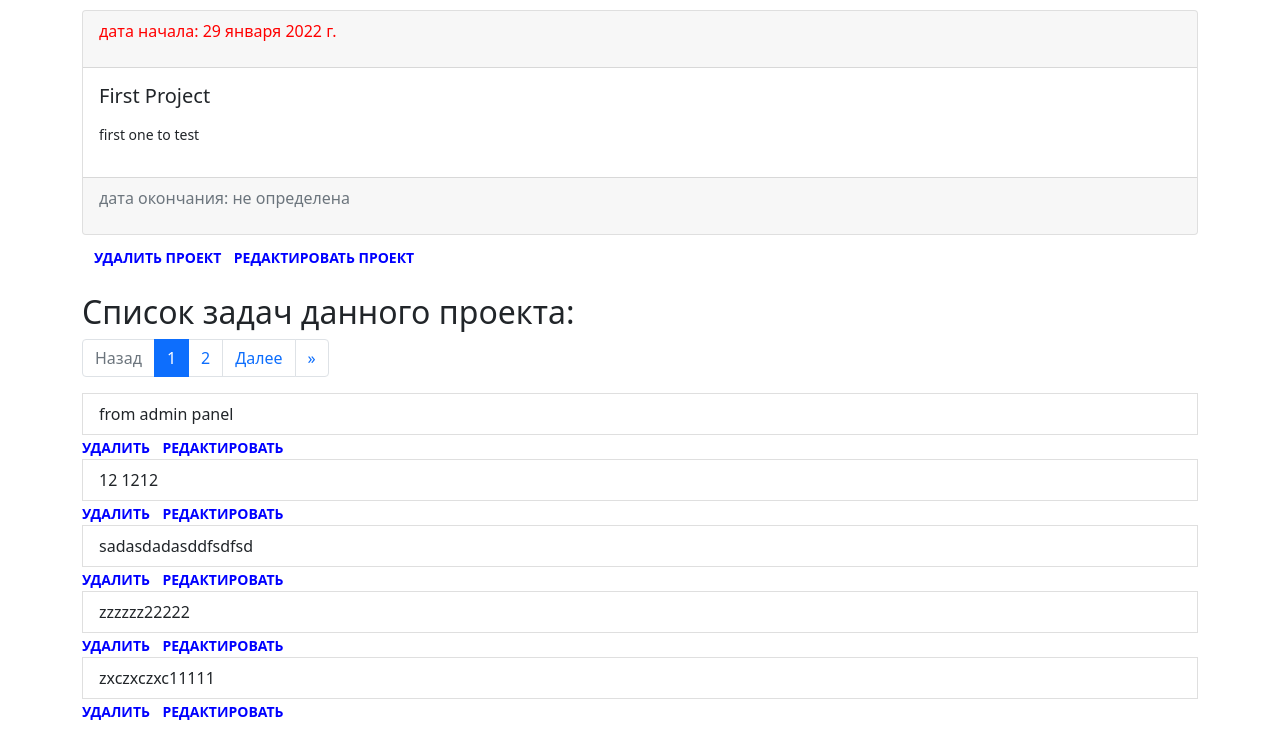
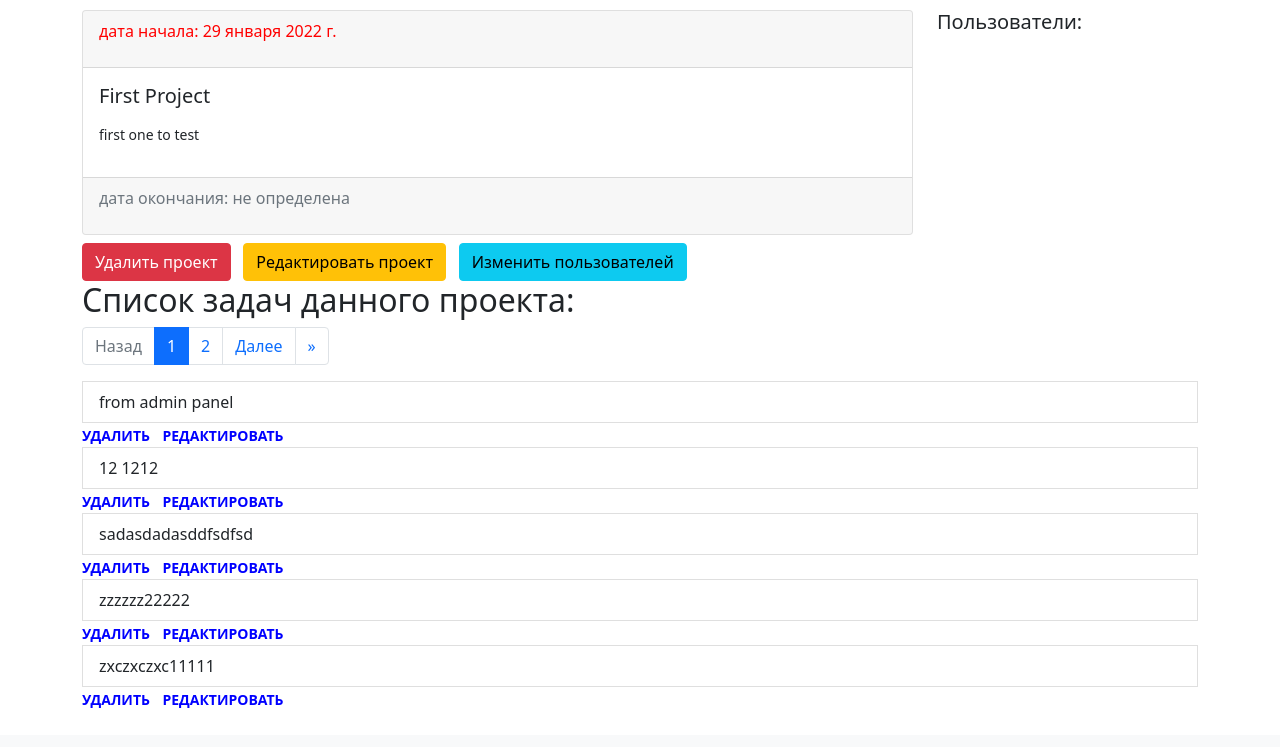
Before and after one commit to faralost/Todo, a Django app: page /project/1/ in a window 1280 px wide. Shown: the part 66-813 px from the top of the page. After the commit the page ends 774 px from the top, so only its background shows below. Run offline with Django 4.2, Linux system fonts and the light colour scheme; a user stored in the database is signed in; data comes from the database, SQL or seed files in the repository.

Commit message:
created view to add and delete users of project

```diff
--- a/todolistapp/admin.py
+++ b/todolistapp/admin.py
@@ -29,7 +29,8 @@ class TypeAdmin(admin.ModelAdmin):
 class ProjectAdmin(admin.ModelAdmin):
     list_display = ['id', 'name', 'date_start', 'date_end']
     search_fields = ['name']
-    fields = ['name', 'description', 'date_start', 'date_end']
+    fields = ['name', 'description', 'date_start', 'date_end', 'users']
+    filter_horizontal = ['users']
 
 
 admin.site.register(Task, TaskAdmin)
--- a/todolistapp/forms.py
+++ b/todolistapp/forms.py
@@ -28,7 +28,7 @@ class SimpleSearchForm(forms.Form):
 class ProjectForm(forms.ModelForm):
     class Meta:
         model = Project
-        fields = '__all__'
+        exclude = ['users']
         widgets = {
             'name': widgets.Input(attrs={'size': 26}),
             'description': widgets.Textarea(attrs={'rows': 5, 'cols': 25}),
@@ -58,3 +58,12 @@ class ProjectDeleteForm(forms.ModelForm):
         if self.instance.name != self.cleaned_data.get("name"):
             raise ValidationError("Название введенного вами проекта не соответствует!")
         return self.cleaned_data.get("name")
+
+
+class ProjectAddUserForm(forms.ModelForm):
+    class Meta:
+        model = Project
+        fields = ['users']
+        widgets = {
+            'users': widgets.CheckboxSelectMultiple(),
+        }
--- a/todolistapp/models.py
+++ b/todolistapp/models.py
@@ -66,7 +66,7 @@ class Project(models.Model):
                                    validators=(MaxLengthValidator(500),))
     date_start = models.DateField(verbose_name='Дата начала')
     date_end = models.DateField(verbose_name='Дата окончания', null=True, blank=True, default=None)
-    users = models.ManyToManyField(get_user_model(), related_name='projects')
+    users = models.ManyToManyField(get_user_model(), related_name='projects', verbose_name='Пользователи')
 
     def __str__(self):
         return f"{self.name}"
--- a/todolistapp/templates/project/detail_view.html
+++ b/todolistapp/templates/project/detail_view.html
@@ -11,6 +11,8 @@
 {% endblock %}
 
 {% block content %}
+    <div class="row">
+        <div class="col-md-9">
             <div class="card text-center">
                 <div class="card-header">
                     <p>дата начала: {{ project.date_start }}</p>
@@ -29,13 +31,27 @@
                     {% endif %}
                 </div>
             </div>
-    <div class="container">
+            <div class="mt-2">
                 {% if user.is_authenticated %}
-            <a class="mylink" href="{% url 'todolistapp:project_delete' project.pk %}">Удалить проект</a> &nbsp;
-            <a class="mylink" href="{% url 'todolistapp:project_update' project.pk %}">Редактировать проект</a>
+                    <a class="btn btn-danger" href="{% url 'todolistapp:project_delete' project.pk %}">Удалить
+                        проект</a> &nbsp;
+                    <a class="btn btn-warning" href="{% url 'todolistapp:project_update' project.pk %}">Редактировать
+                        проект</a>
+                    &nbsp;
+                    <a class="btn btn-info" href="{% url 'todolistapp:project_add_user' project.pk %}">Изменить пользователей</a>
                 {% endif %}
             </div>
-    <br>
+        </div>
+        <div class="col-md-3">
+            <h5>Пользователи:</h5>
+            <ul class="list-group">
+                {% for user in project.users.all %}
+                    <li class="list-group-item">{{ user }}</li>
+                {% endfor %}
+            </ul>
+        </div>
+    </div>
+
     {% if project_tasks %}
         <h2>Список задач данного проекта:</h2>
         {% if is_paginated %}
--- a/todolistapp/urls.py
+++ b/todolistapp/urls.py
@@ -1,6 +1,7 @@
 from django.urls import path
 
-from todolistapp.views.project_views import ProjectIndexView, ProjectView, ProjectCreate, ProjectUpdate, ProjectDelete
+from todolistapp.views.project_views import ProjectIndexView, ProjectView, ProjectCreate, ProjectUpdate, ProjectDelete, \
+    ProjectAddUser
 from todolistapp.views.task_views import TaskIndexView, TaskView, TaskCreate, TaskDelete, TaskUpdate
 
 app_name = 'todolistapp'
@@ -16,4 +17,5 @@ urlpatterns = [
     path('project/<int:pk>/tasks/add/', TaskCreate.as_view(), name='project_task_add'),
     path('project/<int:pk>/update/', ProjectUpdate.as_view(), name='project_update'),
     path('project/<int:pk>/delete/', ProjectDelete.as_view(), name='project_delete'),
+    path('project/<int:pk>/add-users/', ProjectAddUser.as_view(), name='project_add_user'),
 ]
--- a/todolistapp/views/project_views.py
+++ b/todolistapp/views/project_views.py
@@ -3,7 +3,7 @@
 from django.urls import reverse, reverse_lazy
 from django.views.generic import ListView, DetailView, CreateView, UpdateView, DeleteView
 
-from todolistapp.forms import ProjectForm, ProjectDeleteForm
+from todolistapp.forms import ProjectForm, ProjectDeleteForm, ProjectAddUserForm
 from todolistapp.models import Project, Task
 
 
@@ -57,3 +57,9 @@
         if self.request.method == "POST":
             kwargs['instance'] = self.object
         return kwargs
+
+
+class ProjectAddUser(UpdateView):
+    model = Project
+    form_class = ProjectAddUserForm
+    template_name = 'project/add-user.html'
```
Also changed, not shown: todolistapp/templates/project/add-user.html (added, +9 -0 lines). Lines whose indentation alone changed are shown as unchanged.
